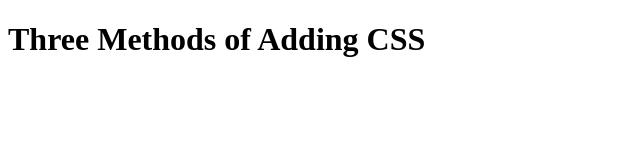
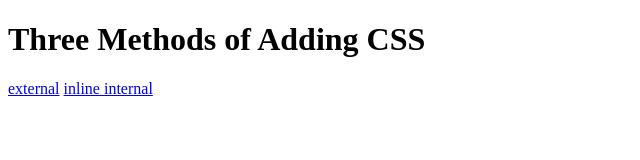
Before and after one commit to Kintama1/learning-web-dev, a plain HTML site: page 5.1. Adding CSS/index.html in a window 1280 px wide. Shown: the whole page, without its empty margins (0-640 px from the left). Drawn offline with Linux system fonts and the light colour scheme.

Commit message:
finished the 3 types of styling exercise

```diff
--- a/5.1. Adding CSS/index.html
+++ b/5.1. Adding CSS/index.html
@@ -9,6 +9,9 @@
 <body>
   <h1>Three Methods of Adding CSS</h1>
   <!-- Create 3 Links to The 3 Webpages: inline, internal and external -->
+   <a href = "external.html"> external</a>
+   <a href = "inline.html"> inline </a>
+   <a href = "internal.html"> internal</a>
 </body>
 
 </html>
--- a/5.1. Adding CSS/style.css
+++ b/5.1. Adding CSS/style.css
@@ -0,0 +1,3 @@
+html{
+    color : green
+}
```
Also changed, not shown: 5.1. Adding CSS/external.html (+3 -0 lines), 5.1. Adding CSS/inline.html (+1 -1 lines), 5.1. Adding CSS/internal.html (+5 -1 lines).
